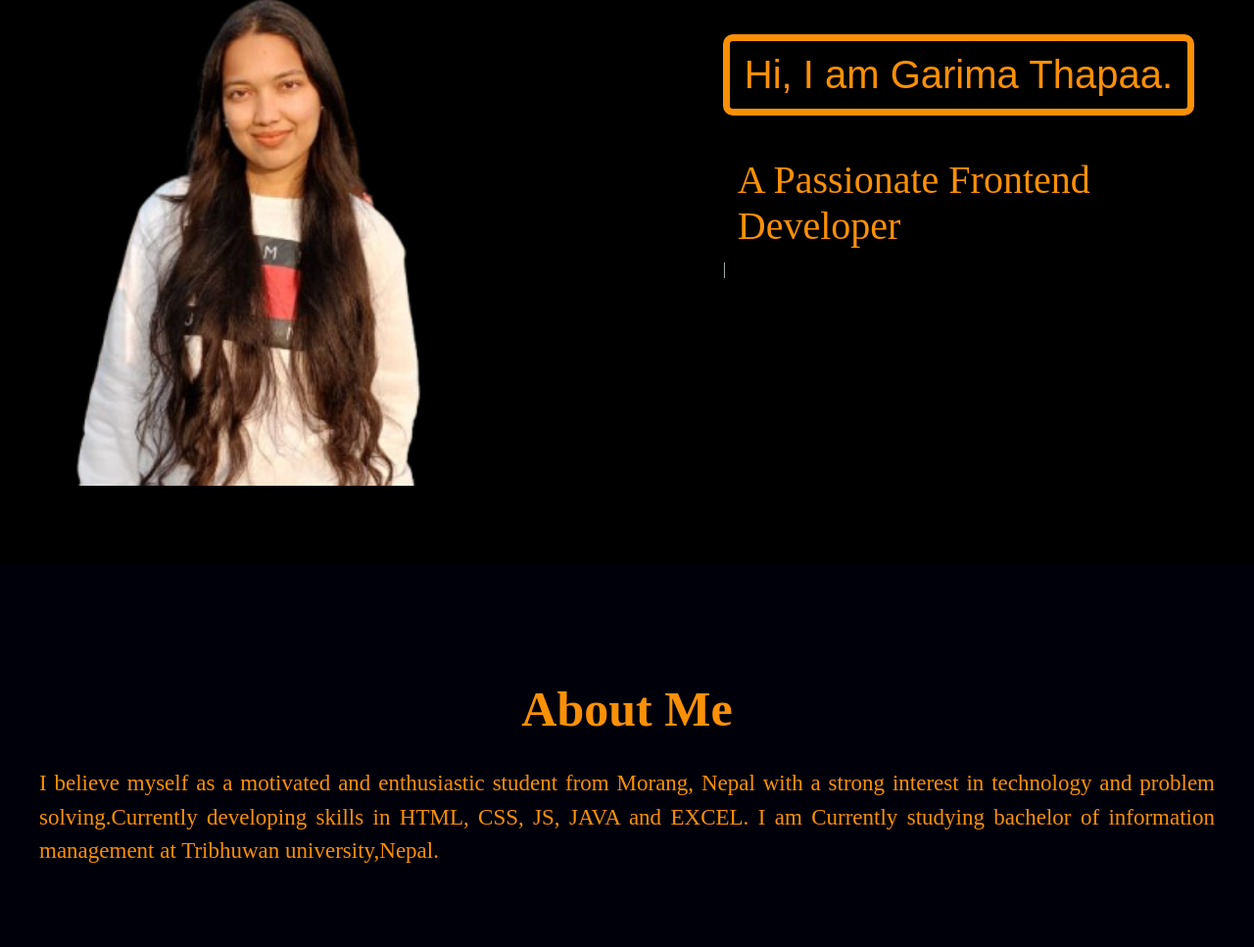
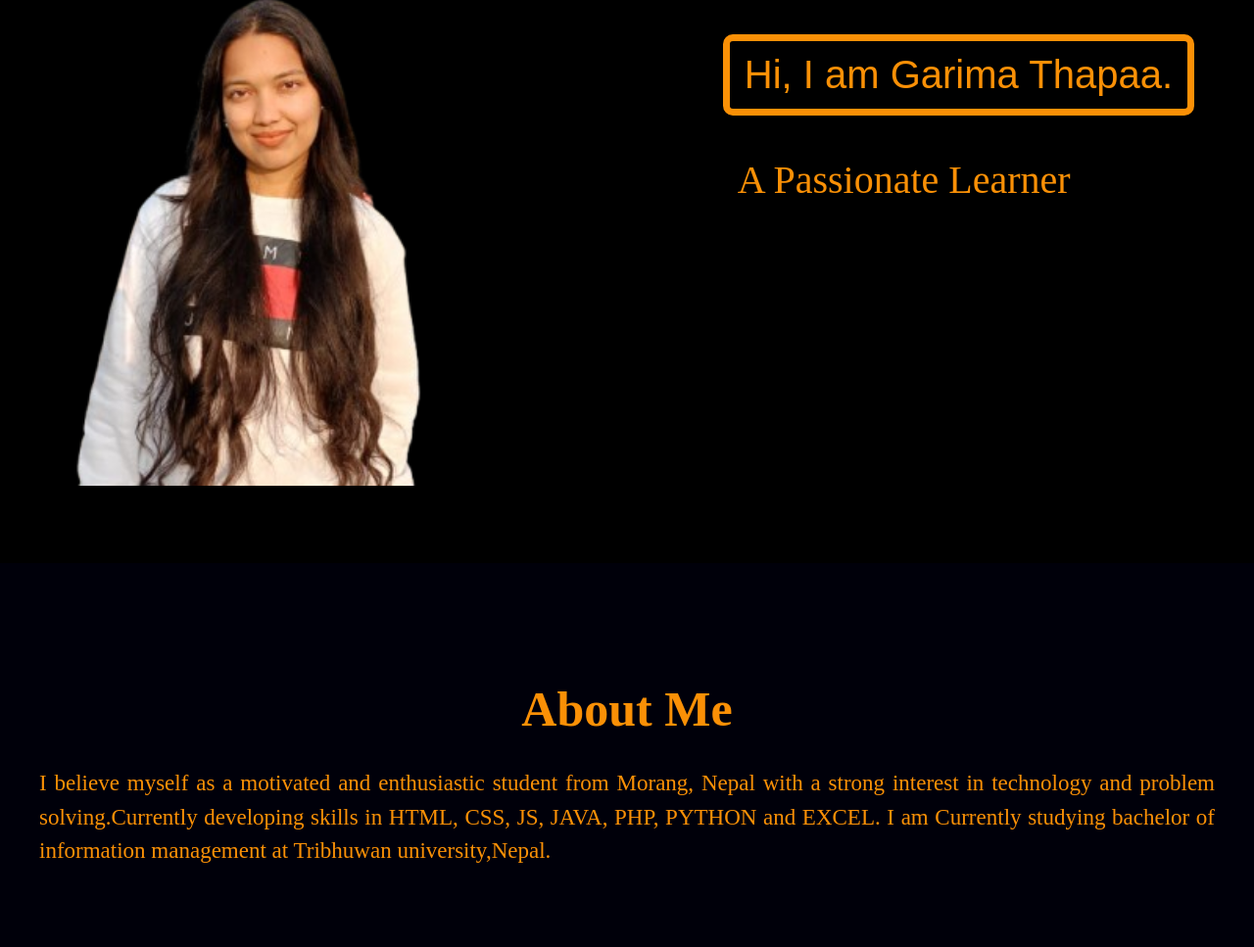
Before and after one commit to Gfitzone/PortX, a plain HTML site: page index.html in a window 1280 px wide. Shown: the part 225-1192 px from the top of the page at 98% size. Drawn offline with nearby package versions, Linux system fonts and the light colour scheme.

Commit message:
Modify typed animation text and update About section
Updated the text in the typed animation and modified the skills listed in the About section.

```diff
--- a/index.html
+++ b/index.html
@@ -37,7 +37,7 @@
             <!--Setup and start animation!-->
             <script>
                 var typed = new Typed('#element', {
-                     strings: ['A  Passionate Frontend Developer'],
+                     strings: ['A  Passionate Learner'],
                     typeSpeed: 70,
                 });
             </script>
@@ -47,7 +47,7 @@
     <h1><center>About Me</center></h1>
 <p>
 I believe myself as a motivated and enthusiastic student from Morang, Nepal with a strong interest in technology and problem solving.Currently
-developing skills in HTML, CSS, JS, JAVA and EXCEL. I am Currently studying bachelor of information management at Tribhuwan university,Nepal.
+developing skills in HTML, CSS, JS, JAVA, PHP, PYTHON and EXCEL. I am Currently studying bachelor of information management at Tribhuwan university,Nepal.
     </p>
 </div>
 </section>
@@ -57,10 +57,11 @@ developing skills in HTML, CSS, JS, JAVA and EXCEL. I am Currently studying bach
 
         <a href="IMG_20240911_231934.jpg" target="_blank"><img src="IMG_20240911_231934.jpg" alt="image" title="click on the image for the full view"></a>
     <a href="CamScanner 09-13-2024 18.34_1.jpg" target="_blank"> <img src="CamScanner 09-13-2024 18.34_1.jpg" alt="image" title="click on the image for the full view"></a>
-      <a href="https://garima-thapa.github.io/1st-project/" target="_blank"> <img src="bimnotes.png" alt="image" title="click on the image for the full view"></a>
+      <!--<a href="https://garima-thapa.github.io/1st-project/" target="_blank"> <img src="bimnotes.png" alt="image" title="click on the image for the full view"></a> -->
       <a href="broadway.jpeg" target="_blank"> <img src="broadway.jpeg" alt="image" title="click on the image for the full view"></a>
+
+            <a href="year.jpeg" target="_blank">  <img src="year.jpeg" alt="image" title="click on the image for the full view"></a>
         <!--
-            <a href="d.jpg" target="_blank">  <img src="d.jpg" alt="image" title="click on the image for the full view"></a>
                 <a href="b.jpg" target="_blank">  <img src="b.jpg" alt="image" title="click on the image for the full view"></a>
                 <a href="f.jpg" target="_blank">  <img src="f.jpg" alt="image" title="click on the image for the full view"></a>
                 <a href="g.jpg" target="_blank">  <img src="g.jpg" alt="image" title="click on the image for the full view"></a>
```
